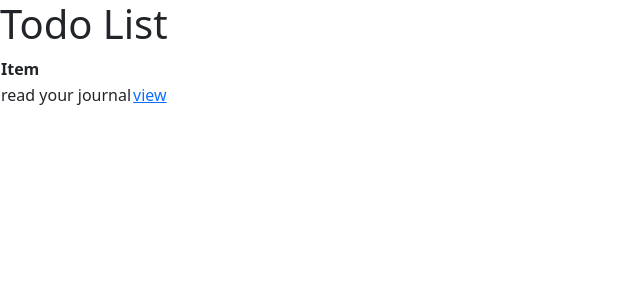
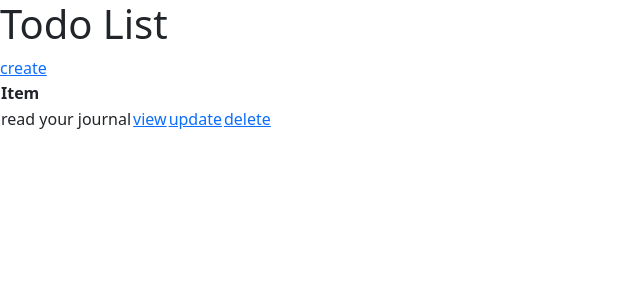
Before and after one commit to Harixomxsingh/30daysDjangochallange, a Django app: page /todo/ in a window 1280 px wide. Shown: the top 300 px of the page, without its empty margins (0-640 px from the left). Run offline with Django 4.2, Linux system fonts and the light colour scheme; data comes from the database, SQL or seed files in the repository; both versions use the stored data as it was after the commit.

Commit message:
add crud operation

```diff
--- a/crash-course/Megaman/todo/models.py
+++ b/crash-course/Megaman/todo/models.py
@@ -16,3 +16,9 @@ class Task(models.Model):
 
     class Meta:
         ordering = ["completed"]
+
+
+# class MyModel(models.Model):
+#     title = models.CharField(max_length=155)
+#     description = models.TextField(null=True, blank=True)
+#     completed = models.BooleanField(default=False)
--- a/crash-course/Megaman/todo/templates/home.html
+++ b/crash-course/Megaman/todo/templates/home.html
@@ -1,7 +1,7 @@
 {% extends 'base.html' %} {% block title %}Todo list - django{% endblock title%}
 {% block body %}
 <h1>Todo List</h1>
-
+<a href="{% url 'create' %}">create</a>
 <table>
   <tr>
     <th>Item</th>
@@ -10,6 +10,8 @@
     {% for task in object %}
     <td>{{task.title}}</td>
     <td><a href="{% url 'task' task.id %}">view</a></td>
+    <td><a href="{% url 'update' task.id %}">update</a></td>
+    <td><a href="{% url 'delete' task.id %}">delete</a></td>
   </tr>
   {%empty%}
   <p>there is no todo</p>
--- a/crash-course/Megaman/todo/urls.py
+++ b/crash-course/Megaman/todo/urls.py
@@ -5,4 +5,7 @@ from . import views
 urlpatterns = [
     path("", views.home, name="tasks"),
     path("<int:pk>/", views.detailView, name="task"),
+    path("create/", views.create_todo, name="create"),
+    path("update/<int:pk>", views.update_todo, name="update"),
+    path("delete/<int:pk>", views.delete_todo, name="delete"),
 ]
--- a/crash-course/Megaman/todo/views.py
+++ b/crash-course/Megaman/todo/views.py
@@ -1,6 +1,7 @@
-from django.shortcuts import render, get_object_or_404
+from django.shortcuts import render, get_object_or_404, redirect
 from django.http import HttpResponse
 from .models import Task
+from .forms import MyModelForm
 
 # Create your views here.
 
@@ -17,3 +18,35 @@ def detailView(req, pk):
     todo = get_object_or_404(Task, pk=pk)
     context = {"todo": todo, "pk": pk}
     return render(req, "todo.html", context)
+
+
+def create_todo(req):
+    if req.method == "POST":
+        form = MyModelForm(req.POST)
+        if form.is_valid():
+            form.save()
+            return redirect("/todo")
+    else:
+        form = MyModelForm()
+
+    return render(req, "create.html", {"form": form})
+
+
+def update_todo(req, pk):
+    todo = get_object_or_404(Task, pk=pk)
+    if req.method == "POST":
+        form = MyModelForm(req.POST, instance=todo)
+        if form.is_valid():
+            form.save()
+            return redirect("/todo")
+    else:
+        form = MyModelForm(instance=todo)
+
+    context = {"form": form, "todo": todo}
+    return render(req, "update.html", context)
+
+
+def delete_todo(req, pk):
+    todo = get_object_or_404(Task, pk=pk)
+    todo.delete()
+    return redirect("/todo")
```
Also changed, not shown: crash-course/Megaman/db.sqlite3.
